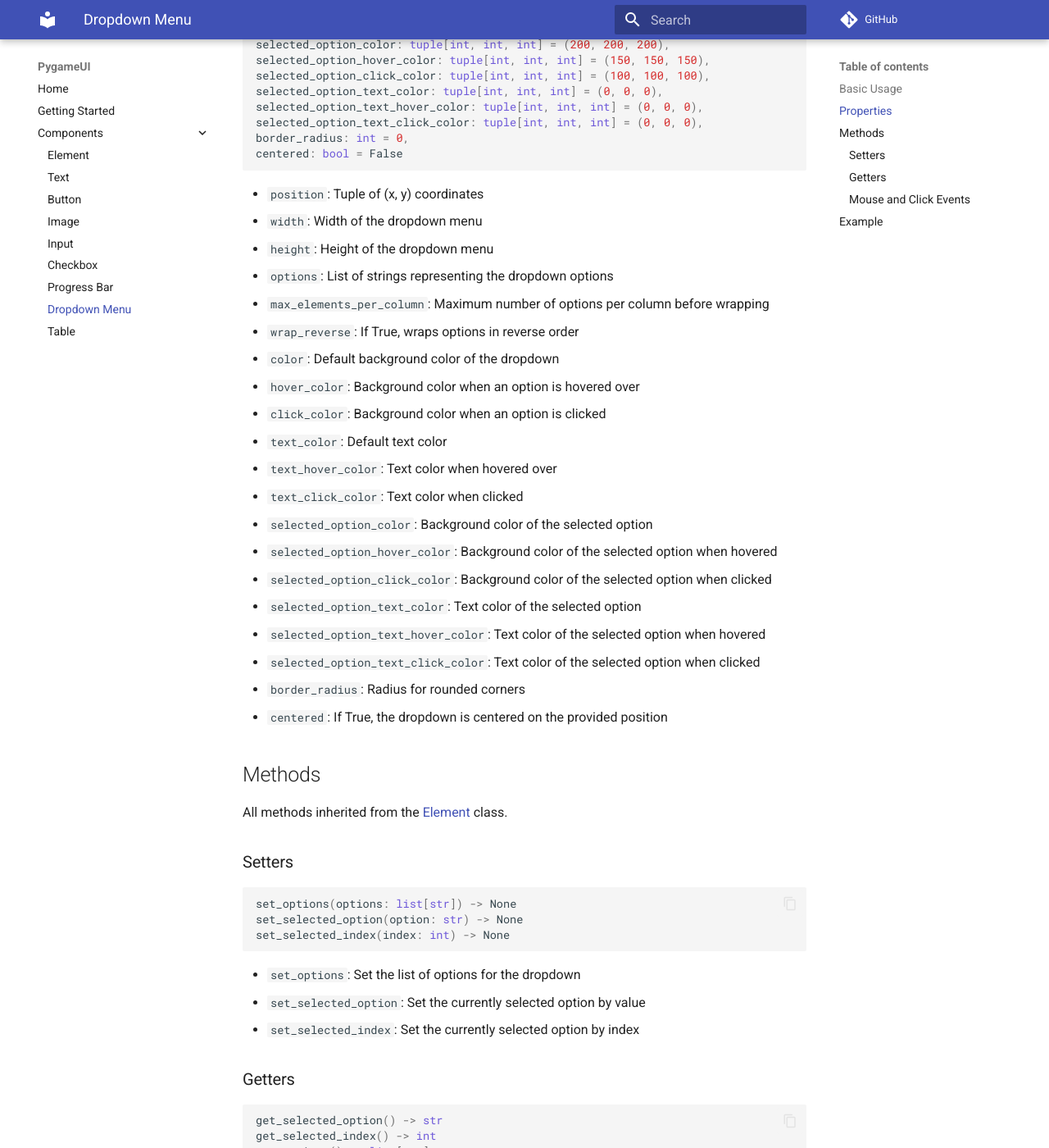
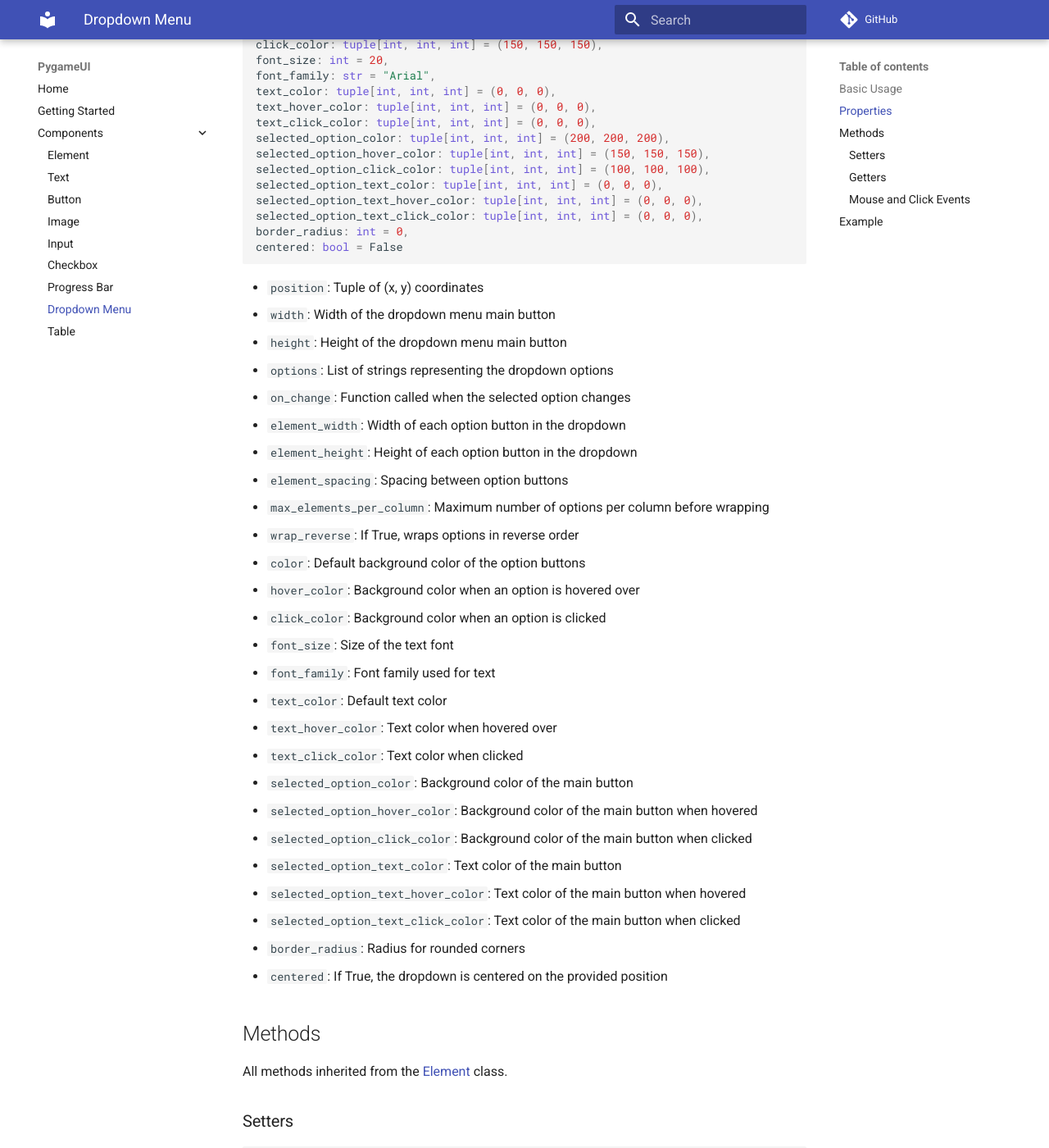
Before and after one commit to trymbf/pygameui, an MkDocs documentation site: the page built from docs/components/dropdown-menu.md, in a window 1280 px wide and 1400 px high, scrolled down 704 px. Shown: the whole window at 82% size. Built offline with MkDocs 1.6.1 and Material for MkDocs 9.7.7, drawn with Linux system fonts in a browser that asks for light colours; comment, search, counter and statistics services are not loaded; some of the changed text lies outside the part shown.

Commit message:
2.1.9
- Made DropdownMenu automatic turn input options into str, so you don't need to do it beforehand.
- Forgot to add some propreties to DropdownMenu, sorry... this is fixed now!
- Added on_change option to DropdownMenu, here you can add a function to be called when the selected option changes.

````diff
--- a/docs/components/dropdown-menu.md
+++ b/docs/components/dropdown-menu.md
@@ -18,11 +18,17 @@ position: tuple[int, int],
 width: int = 200,
 height: int = 50,
 options: list[str],
+on_change: callable = None,
+element_width: int = 200,
+element_height: int = 50,
+element_spacing: int = 2,
 max_elements_per_column: int = 5,
 wrap_reverse: bool = False,
 color: tuple[int, int, int] = (255, 255, 255),
 hover_color: tuple[int, int, int] = (200, 200, 200),
 click_color: tuple[int, int, int] = (150, 150, 150),
+font_size: int = 20,
+font_family: str = "Arial",
 text_color: tuple[int, int, int] = (0, 0, 0),
 text_hover_color: tuple[int, int, int] = (0, 0, 0),
 text_click_color: tuple[int, int, int] = (0, 0, 0),
@@ -37,23 +43,29 @@ centered: bool = False
 ```
 
 - `position`: Tuple of (x, y) coordinates
-- `width`: Width of the dropdown menu
-- `height`: Height of the dropdown menu
+- `width`: Width of the dropdown menu main button
+- `height`: Height of the dropdown menu main button
 - `options`: List of strings representing the dropdown options
+- `on_change`: Function called when the selected option changes
+- `element_width`: Width of each option button in the dropdown
+- `element_height`: Height of each option button in the dropdown
+- `element_spacing`: Spacing between option buttons
 - `max_elements_per_column`: Maximum number of options per column before wrapping
 - `wrap_reverse`: If True, wraps options in reverse order
-- `color`: Default background color of the dropdown
+- `color`: Default background color of the option buttons
 - `hover_color`: Background color when an option is hovered over
 - `click_color`: Background color when an option is clicked
+- `font_size`: Size of the text font
+- `font_family`: Font family used for text
 - `text_color`: Default text color
 - `text_hover_color`: Text color when hovered over
 - `text_click_color`: Text color when clicked
-- `selected_option_color`: Background color of the selected option
-- `selected_option_hover_color`: Background color of the selected option when hovered
-- `selected_option_click_color`: Background color of the selected option when clicked
-- `selected_option_text_color`: Text color of the selected option
-- `selected_option_text_hover_color`: Text color of the selected option when hovered
-- `selected_option_text_click_color`: Text color of the selected option when clicked
+- `selected_option_color`: Background color of the main button
+- `selected_option_hover_color`: Background color of the main button when hovered
+- `selected_option_click_color`: Background color of the main button when clicked
+- `selected_option_text_color`: Text color of the main button
+- `selected_option_text_hover_color`: Text color of the main button when hovered
+- `selected_option_text_click_color`: Text color of the main button when clicked
 - `border_radius`: Radius for rounded corners
 - `centered`: If True, the dropdown is centered on the provided position
 
````
Also changed, not shown: pygameui.py (+9 -3 lines), test.py (+21 -20 lines).
